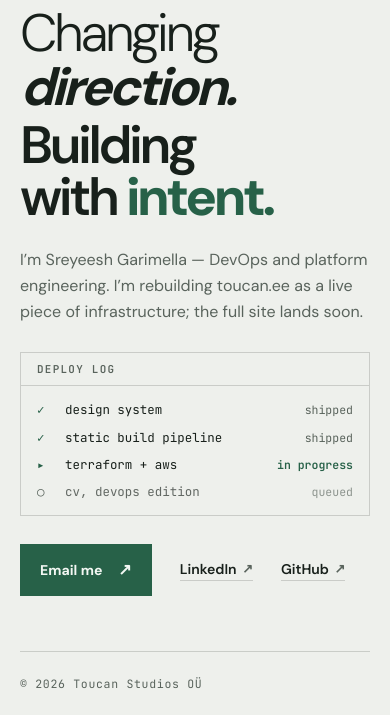
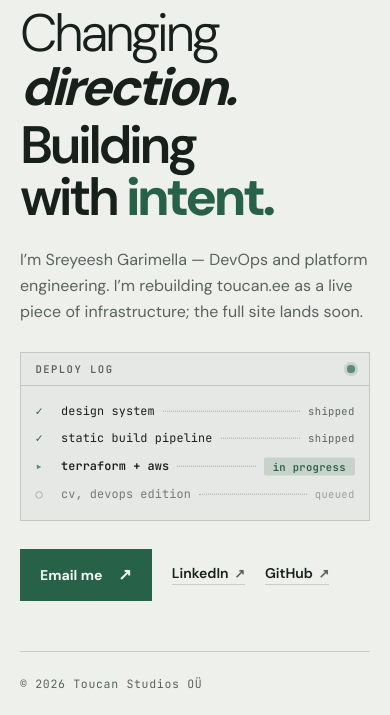
Before and after one commit to Sreyeesh/mentor-site, a Flask app: page / in a window 390 px wide. Shown: the part 129-844 px from the top of the page. Run offline with Flask 3, Linux system fonts and the light colour scheme.

Commit message:
fix(construction): design pass on deploy log + mobile refinements
- Tinted panel surface distinguishes the log from the page background
- Dotted leader lines connect labels to states (kills the dead gap)
- Panel header gets a pulsing live indicator dot
- Active row: bold label + emerald-tinted state chip instead of a bare word
- Queued row uniformly dimmed
- Mobile: full-width panel, tightened padding/type, contact-row wrap gap

Refines #301, closes #303

```diff
--- a/static/css/construction.css
+++ b/static/css/construction.css
@@ -172,70 +172,121 @@ h1 {
 }
 
 .deploy-log {
-  max-width: 26rem;
+  max-width: 27rem;
   margin-top: clamp(1.75rem, 3.5vw, 2.75rem);
   border: 1px solid var(--line);
+  background: color-mix(in srgb, var(--text) 3.5%, transparent);
   font-family: var(--font-mono);
   font-size: 0.78rem;
 }
 
 .deploy-log-title {
   margin: 0;
-  padding: 0.55rem 1rem;
+  padding: 0.6rem 1.1rem;
+  display: flex;
+  align-items: center;
+  justify-content: space-between;
+  gap: 1rem;
   border-bottom: 1px solid var(--line);
   color: var(--muted);
-  font-size: 0.68rem;
+  font-size: 0.66rem;
   font-weight: 600;
-  letter-spacing: 0.12em;
+  letter-spacing: 0.14em;
   text-transform: uppercase;
+}
+
+/* live indicator dot in the panel header */
+.deploy-log-title::after {
+  content: "";
+  width: 0.45rem;
+  height: 0.45rem;
+  flex: none;
+  border-radius: 50%;
+  background: var(--accent);
+  box-shadow: 0 0 0 3px color-mix(in srgb, var(--accent) 22%, transparent);
 }
 
 .deploy-log-list {
   margin: 0;
-  padding: 0.65rem 0;
+  padding: 0.75rem 0;
   list-style: none;
 }
 
 .log-item {
-  padding: 0.32rem 1rem;
-  display: grid;
-  grid-template-columns: 1.25rem 1fr auto;
+  padding: 0.38rem 1.1rem;
+  display: flex;
   align-items: baseline;
-  gap: 0.5rem;
+  gap: 0.6rem;
 }
 
 .log-mark {
+  flex: none;
+  order: 0;
+  width: 1.1rem;
   color: var(--muted);
 }
 
+.log-label {
+  flex: none;
+  order: 1;
+  letter-spacing: 0.01em;
+}
+
+/* dotted leader connecting label to state */
+.log-item::after {
+  content: "";
+  flex: 1;
+  order: 2;
+  min-width: 1.5rem;
+  border-bottom: 1px dotted color-mix(in srgb, var(--muted) 45%, transparent);
+  transform: translateY(-0.28em);
+}
+
 .log-state {
+  flex: none;
+  order: 3;
   color: var(--muted);
-  font-size: 0.72rem;
+  font-size: 0.7rem;
+  letter-spacing: 0.03em;
 }
 
 .log-item.is-done .log-mark {
   color: var(--accent);
 }
 
-.log-item.is-active .log-mark,
-.log-item.is-active .log-state {
+.log-item.is-active .log-mark {
   color: var(--accent);
+}
+
+.log-item.is-active .log-label {
+  color: var(--text);
   font-weight: 600;
 }
 
+.log-item.is-active .log-state {
+  padding: 0.14rem 0.55rem;
+  border-radius: 2px;
+  background: color-mix(in srgb, var(--accent) 16%, transparent);
+  color: var(--accent);
+  font-weight: 600;
+  transform: translateY(0.05em);
+}
+
+.log-item.is-queued .log-mark,
 .log-item.is-queued .log-label,
 .log-item.is-queued .log-state {
-  opacity: 0.65;
+  opacity: 0.55;
 }
 
 @media (prefers-reduced-motion: no-preference) {
+  .deploy-log-title::after,
   .log-item.is-active .log-mark {
-    animation: log-pulse 2.2s ease-in-out infinite;
+    animation: log-pulse 2.4s ease-in-out infinite;
   }
 
   @keyframes log-pulse {
     0%, 100% { opacity: 1; }
-    50% { opacity: 0.35; }
+    50% { opacity: 0.4; }
   }
 }
 
@@ -383,6 +434,29 @@ h1 {
     max-width: 31rem;
   }
 
+  .deploy-log {
+    max-width: none;
+    font-size: 0.74rem;
+  }
+
+  .deploy-log-title {
+    padding: 0.55rem 0.9rem;
+  }
+
+  .log-item {
+    padding: 0.34rem 0.9rem;
+    gap: 0.5rem;
+  }
+
+  .log-state {
+    font-size: 0.66rem;
+  }
+
+  .contact-row {
+    gap: 1.25rem;
+    row-gap: 1rem;
+  }
+
   .site-footer {
     padding: 1rem 0;
     align-items: flex-start;
```
